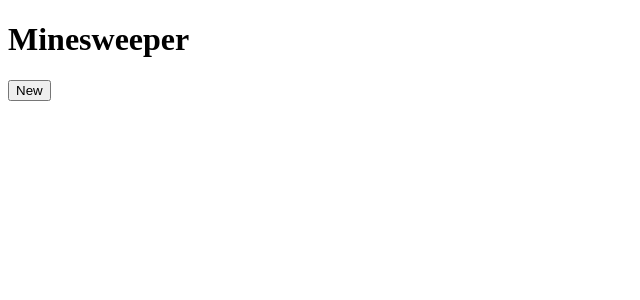
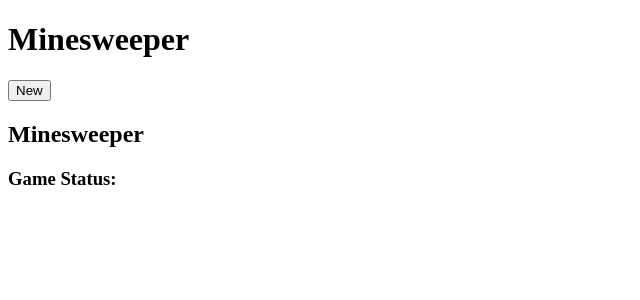
Before and after one commit to nachokruss/minesweeper-UI, a React app in the folder minesweeper-ui/: page / in a window 1280 px wide. Shown: the top 300 px of the page, without its empty margins (0-640 px from the left). Built offline with nearby package versions, Linux system fonts and the light colour scheme.

Commit message:
rendering basic table with the result from the API

```diff
--- a/minesweeper-ui/package.json
+++ b/minesweeper-ui/package.json
@@ -18,6 +18,8 @@
     "babel-loader": "^7.1.2",
     "babel-preset-env": "^1.6.1",
     "babel-preset-react": "^6.24.1",
+    "css-loader": "^3.2.0",
+    "style-loader": "^1.0.0",
     "webpack": "^3.10.0",
     "webpack-dev-server": "^2.9.7"
   }
--- a/minesweeper-ui/src/components/App.js
+++ b/minesweeper-ui/src/components/App.js
@@ -1,11 +1,16 @@
 import React from 'react'
 import MinesweeperApi from './../api/minesweeper-api'
+import Minesweeper from './Minesweeper'
 
 class App extends React.Component {
 
   constructor(props) {
     super(props);
+    this.state = {
+      game: {}
+    };
     this.onNewClick = this.onNewClick.bind(this);
+    this.onCellClick = this.onCellClick.bind(this);
   }
 
   render() {
@@ -14,12 +19,22 @@
       <div>
         <button onClick={this.onNewClick}>New</button>
       </div>
+      <Minesweeper
+          game={this.state.game}
+          onCellClick={this.onCellClick}
+      />
     </div>;
   }
 
   onNewClick() {
     MinesweeperApi.newGame()
-        .then(data => console.log(data));
+        .then(data => this.setState({
+          game: data
+        }));
+  }
+
+  onCellClick(x, y) {
+    console.log(`on cell click ${x}x${y}!`);
   }
 
 }
--- /dev/null
+++ b/minesweeper-ui/src/components/Minesweeper.js
@@ -0,0 +1,40 @@
+import React from 'react'
+
+class Minesweeper extends React.Component {
+
+    render() {
+        const game = this.props.game;
+        return <div>
+            <h2>Minesweeper</h2>
+            <h3>Game Status: {game.status}</h3>
+            <div
+                style={{
+                    display: 'table'
+                }}
+            >
+                {game.board && game.board.map((rows, x) =>
+                        <div key={`row-${x}`}
+                            style={{
+                                display: 'table-row'
+                            }}
+                        >
+                            {rows.map((cell, y) =>
+                                <div onClick={() => this.props.onCellClick(x, y)}
+                                    key={`${x}x${y}`}
+                                    style={{
+                                        display: 'table-cell',
+                                        border: 'solid 1px',
+                                    }}
+                                >
+                                    {`${x}x${y}: revealed: ${cell.revealed}`}
+                                </div>
+                            )}
+                        </div>
+                    )
+                }
+            </div>
+        </div>;
+    }
+}
+
+export default Minesweeper;
```
Also changed, not shown: minesweeper-ui/src/components/Minesweeper.jsx (deleted, +0 -9 lines), 2 other files (tests, documents, lock files or other folders).
